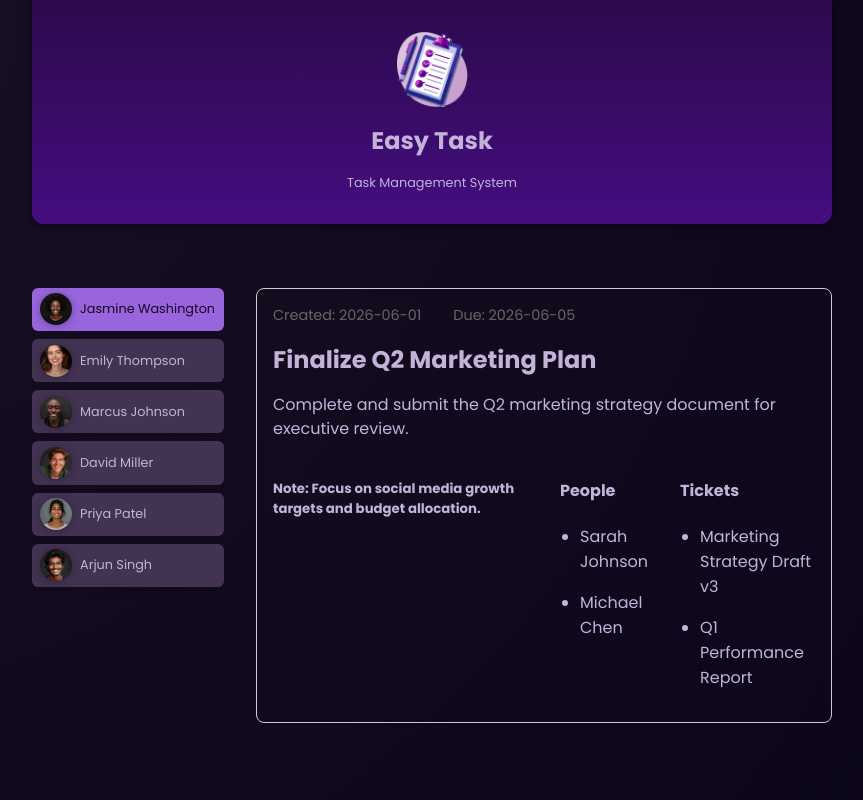
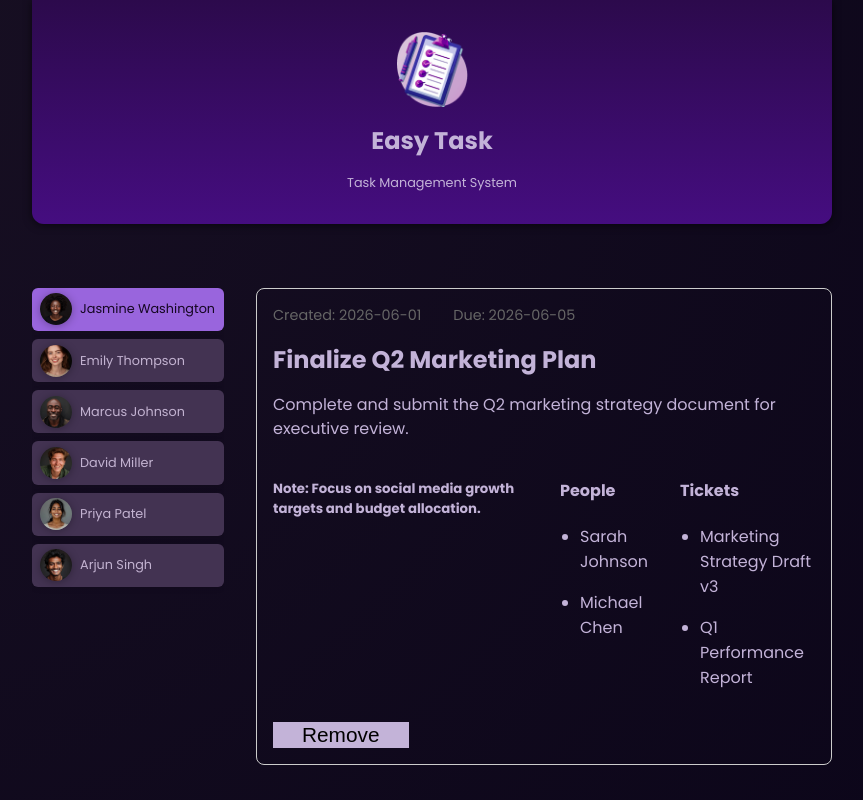
Before and after one commit to Tenno641/angular-task-management-system, an Angular app: page / in a window 1280 px wide. Both pictures are taken after a click on the button "Jasmine Washington". Shown: the whole page, without its empty margins (208-1071 px from the left). Built offline with nearby package versions, Linux system fonts and the light colour scheme.

Commit message:
add remove user task functionality

```diff
--- a/src/app/task/task.component.css
+++ b/src/app/task/task.component.css
@@ -55,3 +55,10 @@
   padding-left: 1.25rem;
   margin: 0.5rem 0 0;
 }
+
+.ticket-remove-button {
+  font-size: 1.3rem;
+  width: 25%;
+  background-color: #c3b3d8;
+  border: none;
+}
--- a/src/app/task/task.component.html
+++ b/src/app/task/task.component.html
@@ -28,4 +28,5 @@
       </div>
     </div>
   </div>
+  <button class="ticket-remove-button" (click)="removeTask(task.taskId)">Remove</button>
 </div>
--- a/src/app/task/task.component.ts
+++ b/src/app/task/task.component.ts
@@ -1,4 +1,4 @@
-import {Component, Input} from '@angular/core';
+import {Component, EventEmitter, Input, Output } from '@angular/core';
 import {type Task } from './DUMMY_TASKS';
 
 @Component({
@@ -9,8 +9,13 @@ import {type Task } from './DUMMY_TASKS';
 })
 export class TaskComponent {
   @Input({ required: true }) task!: Task;
+  @Output() removed = new EventEmitter<string>();
 
   get selectedTask() {
     return this.task;
   }
+
+  removeTask(taskId: string) {
+    this.removed.emit(taskId);
+  }
 }
--- a/src/app/ticket/ticket.component.css
+++ b/src/app/ticket/ticket.component.css
@@ -1,3 +1,10 @@
 h1 {
   margin: 0;
 }
+
+.ticket-add-button {
+  font-size: 1.3rem;
+  width: 25%;
+  background-color: #c3b3d8;
+  border: none;
+}
--- a/src/app/ticket/ticket.component.html
+++ b/src/app/ticket/ticket.component.html
@@ -1,3 +1,7 @@
-@for (task of userTasks; track task) {
-  <app-task [task]="task" />
+@if (userTasks?.length !== 0) {
+  @for (task of userTasks; track task) {
+    <app-task [task]="task" (removed)="removeTask($event)"/>
+  }
+} @else {
+  <h3 style="display: inline-block">User doesn't have tasks</h3>
 }
--- a/src/app/ticket/ticket.component.ts
+++ b/src/app/ticket/ticket.component.ts
@@ -16,4 +16,11 @@ export class TicketComponent {
   get userTasks(): Task[] | undefined {
     return this.tasks.filter(task => task.userId === this.user.id);
   }
+
+  removeTask(taskId: string): void {
+    const index = this.tasks.findIndex(task => task.taskId === taskId);
+    if (index > -1) {
+      this.tasks.splice(index, 1);
+    }
+  }
 }
```
